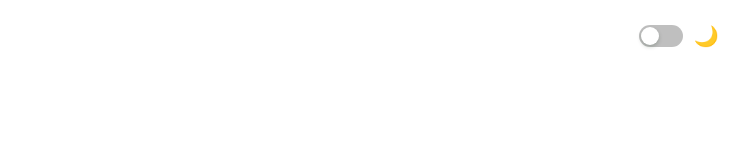
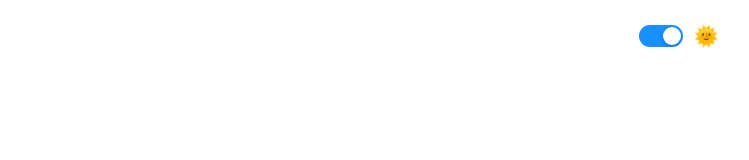
Before and after one commit to kzinthant-d3v/medical-ecommerce, a Next.js app: page /admin/login in a window 1280 px wide. Shown: the top 160 px of the page, without its empty margins (451-1200 px from the left). Built offline with nearby package versions, Linux system fonts and the light colour scheme.

Commit message:
'cookiefix'

```diff
--- a/components/switch/index.tsx
+++ b/components/switch/index.tsx
@@ -27,7 +27,7 @@ export default function SwitchMode({currentMode}){
   const dispatch = useDispatch();
   const [_, setCookie] = useCookies(["mode"]);
 
-  const [mode, setMode ] = useState(currentMode === 'light' ? '🌞': '🌙');
+  const [mode, setMode ] = useState(currentMode === 'dark' ? '🌙': '🌞');
 
 
   function onChange(checked) {
@@ -51,7 +51,7 @@ export default function SwitchMode({currentMode}){
 
     return (
       <SwitchPosition>
-        <Switch defaultChecked={currentMode === 'light'} onChange={onChange} />
+        <Switch defaultChecked={currentMode === 'light' || !currentMode} onChange={onChange} />
         <Mode>{mode}</Mode>
       </SwitchPosition>
       )
```
